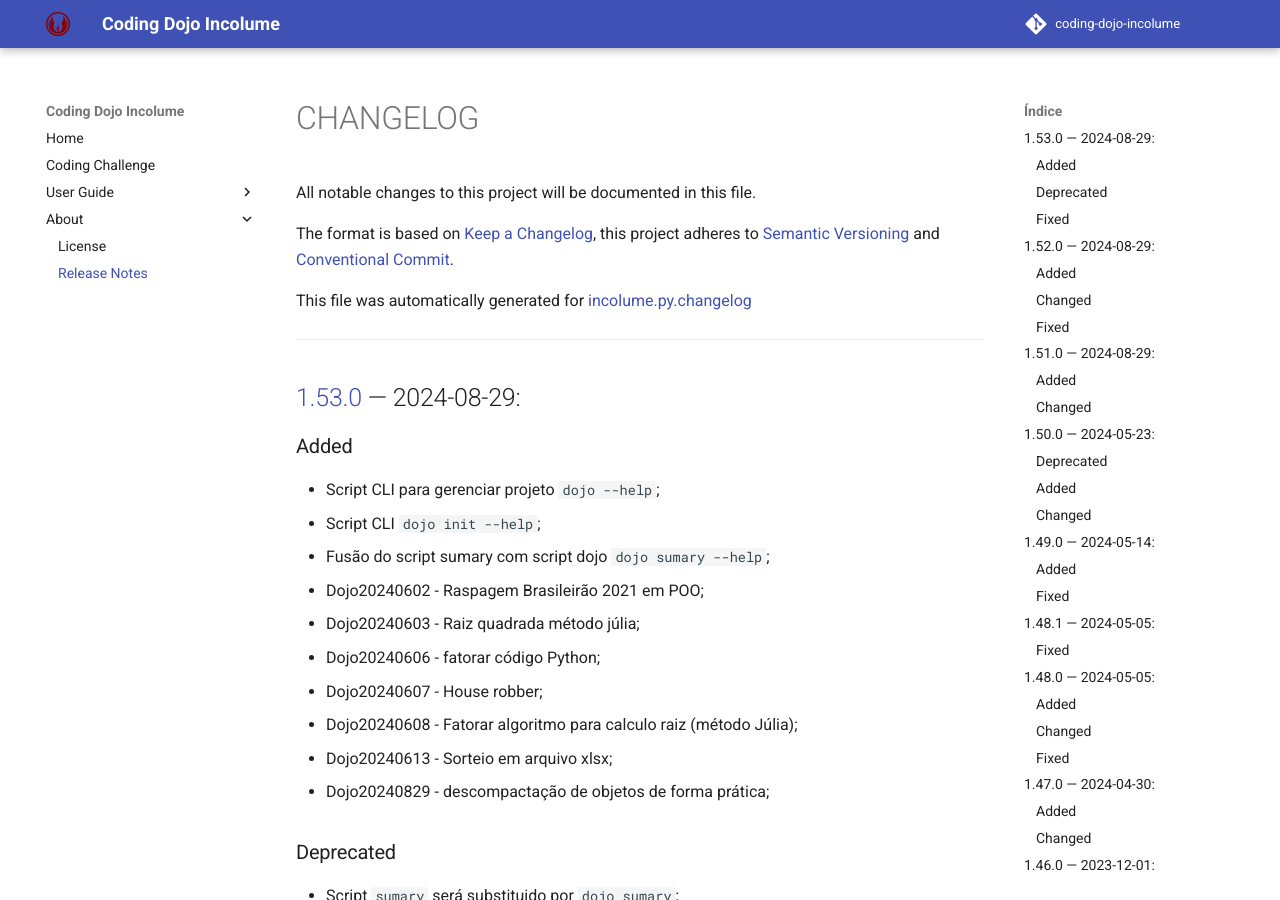
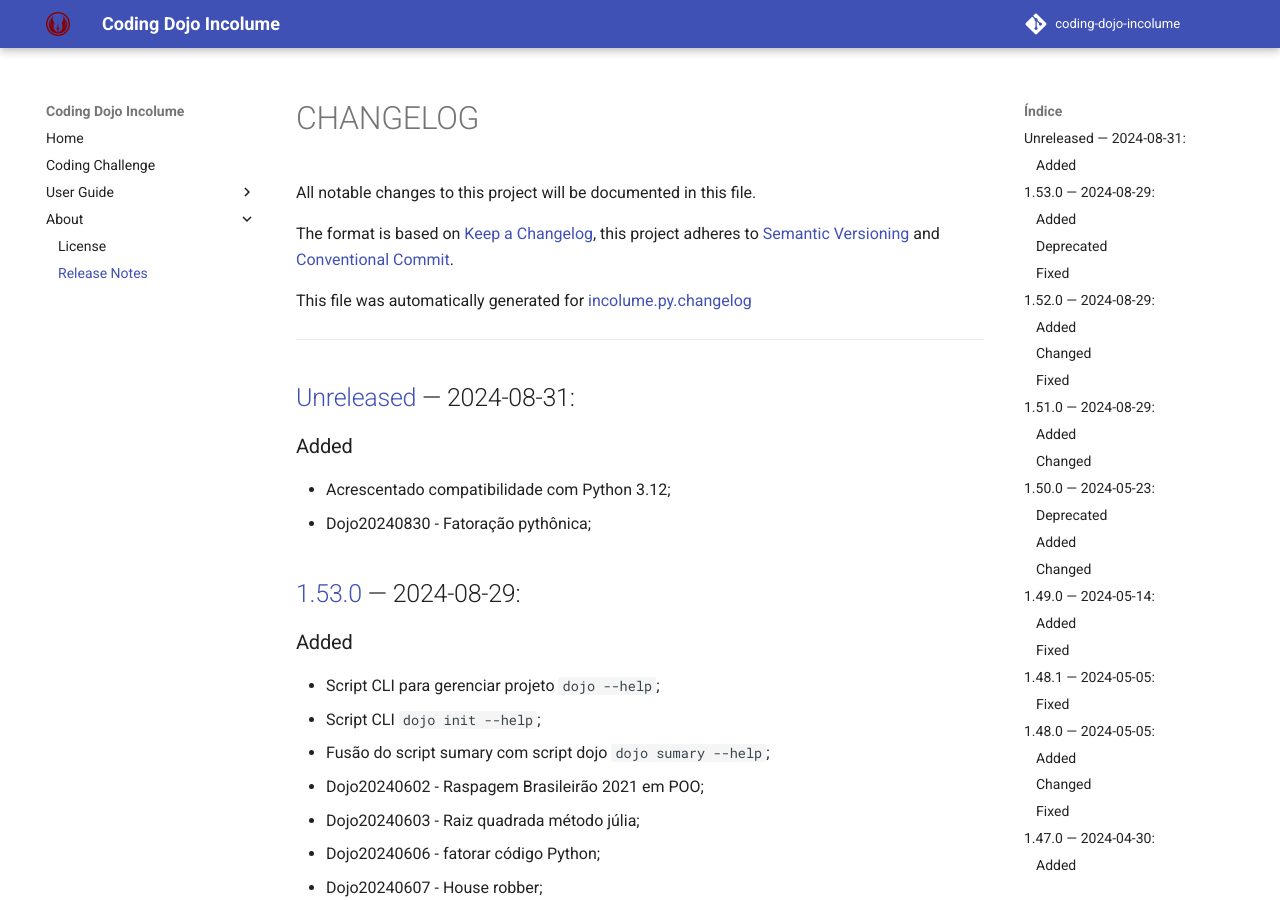
Before and after one commit to incolume-jedi/coding-dojo, an MkDocs documentation site: the page built from docs/about/CHANGELOG.md, in a window 1280 px wide and 900 px high. Built offline with MkDocs 1.6.1 and Material for MkDocs 9.7.7, drawn with Linux system fonts in a browser that asks for light colours; comment, search, counter and statistics services are not loaded.

Commit message:
build: Bumping version from 1.54.0a3 to 1.54.0a4

```diff
--- a/docs/about/CHANGELOG.md
+++ b/docs/about/CHANGELOG.md
@@ -9,6 +9,11 @@ This file was automatically generated for [incolume.py.changelog](https://github
 
 ---
 
+
+## [Unreleased]	 &#8212; 	2024-08-31:
+### Added
+  - Acrescentado compatibilidade com Python 3.12;
+  - Dojo20240830 - Fatoração pythônica;
 
 ## [1.53.0]	 &#8212; 	2024-08-29:
 ### Added
@@ -473,3 +478,4 @@ This file was automatically generated for [incolume.py.changelog](https://github
 [1.51.0]: https://github.com/incolume-jedi/coding-dojo/compare/1.50.0...1.51.0
 [1.52.0]: https://github.com/incolume-jedi/coding-dojo/compare/1.51.0...1.52.0
 [1.53.0]: https://github.com/incolume-jedi/coding-dojo/compare/1.52.0...1.53.0
+[Unreleased]: https://github.com/incolume-jedi/coding-dojo/compare/1.53.0...Unreleased
--- a/incolume/py/coding_dojo_jedi/version.txt
+++ b/incolume/py/coding_dojo_jedi/version.txt
@@ -1 +1 @@
-1.54.0a3
+1.54.0a4
--- a/pyproject.toml
+++ b/pyproject.toml
@@ -1,6 +1,6 @@
 [tool.poetry]
 name = "coding-dojo-jedi"
-version = "1.54.0a3"
+version = "1.54.0a4"
 description = "códigos da guilda jedi incolume"
 authors = ["Britodfbr <britodfbr@gmail.com>"]
 packages = [{include = "incolume"}]
```
